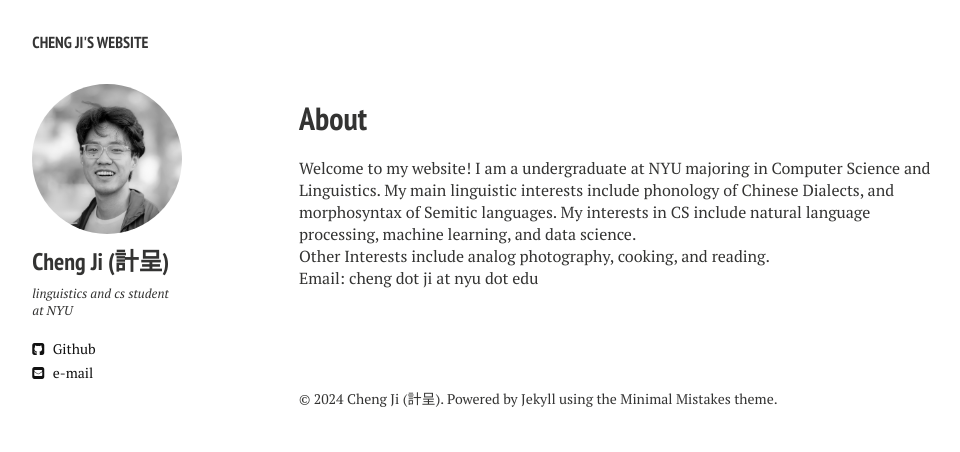
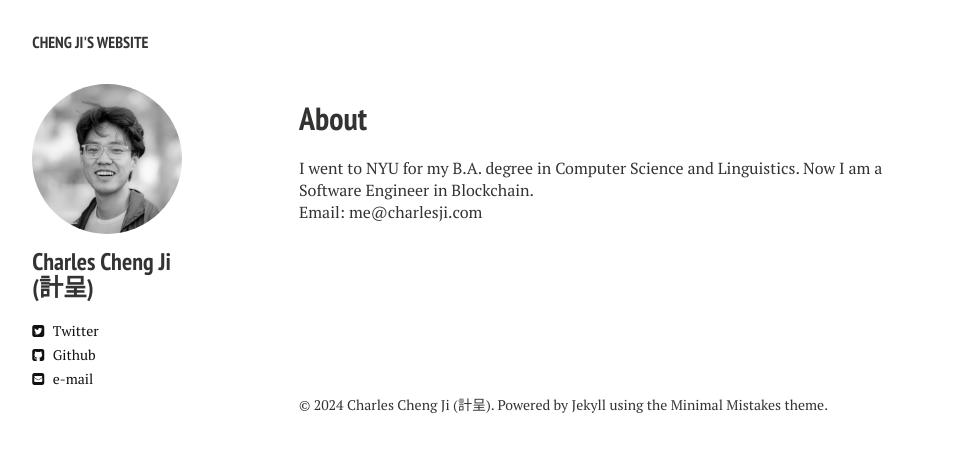
Before and after one commit to szcharlesji/szcharlesji.github.io, a Jekyll site: the page built from index.md, in a window 1280 px wide. Shown: the top 452 px of the page, without its empty margins (21-981 px from the left). Built offline with Jekyll 4.4.1, drawn with Linux system fonts in a browser that asks for light colours; nearby versions of some CDN libraries.

Commit message:
update info

```diff
--- a/_config.yml
+++ b/_config.yml
@@ -7,12 +7,11 @@ url:              //szcharlesji.github.io
 
 # Owner/author information
 owner:
-  name:           Cheng Ji (計呈)
+  name:           Charles Cheng Ji (計呈)
   avatar:         cheng.jpeg
-  bio:            linguistics and cs student at NYU
-  email:          cheng.ji at nyu.edu
+  email:          me at charlesji.com
   # Social networking links are used in author-bio sidebar. Update and remove as you like.
-  # twitter:
+  twitter: chengcharlesji
   # linkedin:
   # cv:
   # google_scholar:
--- a/index.md
+++ b/index.md
@@ -1,21 +1,15 @@
 ---
 layout: home2
 title: About
-description: "Cheng Ji's website"
+description: "Charles Ji's website"
 tags: [Jekyll, theme, responsive, blog, template]
 image:
 ---
 
-
-
 <p>
-Welcome to my website! I am a undergraduate at NYU majoring in Computer Science and Linguistics. My main linguistic interests include phonology of Chinese Dialects, and morphosyntax of Semitic languages. My interests in CS include natural language processing, machine learning, and data science.
+    I went to NYU for my B.A. degree in Computer Science and Linguistics. Now I am a Software Engineer in Blockchain.
 </p>
 
 <p>
-Other Interests include analog photography, cooking, and reading.
+Email: me@charlesji.com
 </p>
-
-<p>
-Email: cheng dot ji at nyu dot edu
-</p>
```
Also changed, not shown: blog.md (deleted, +0 -8 lines), code.md (deleted, +0 -8 lines), cv.md (deleted, +0 -8 lines), publications.md (deleted, +0 -8 lines), README.md (deleted), package.json (indentation only), 1 other file.
